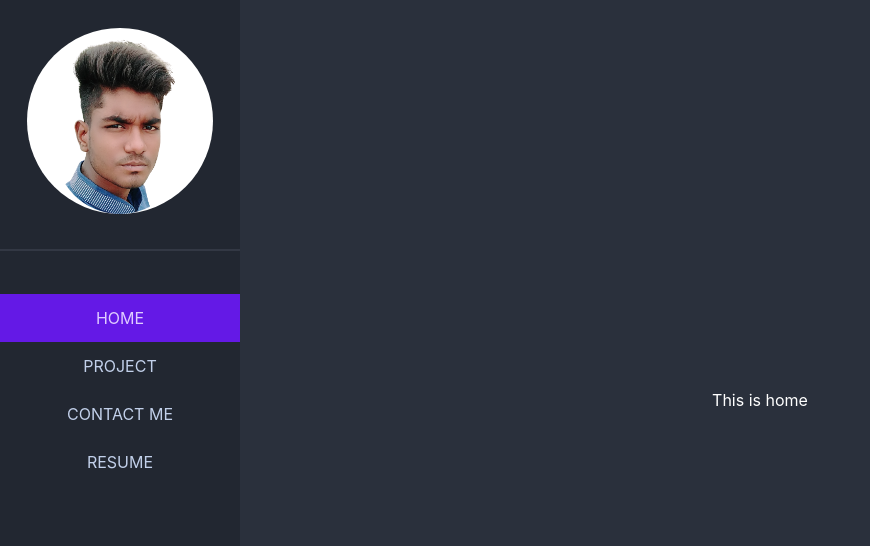
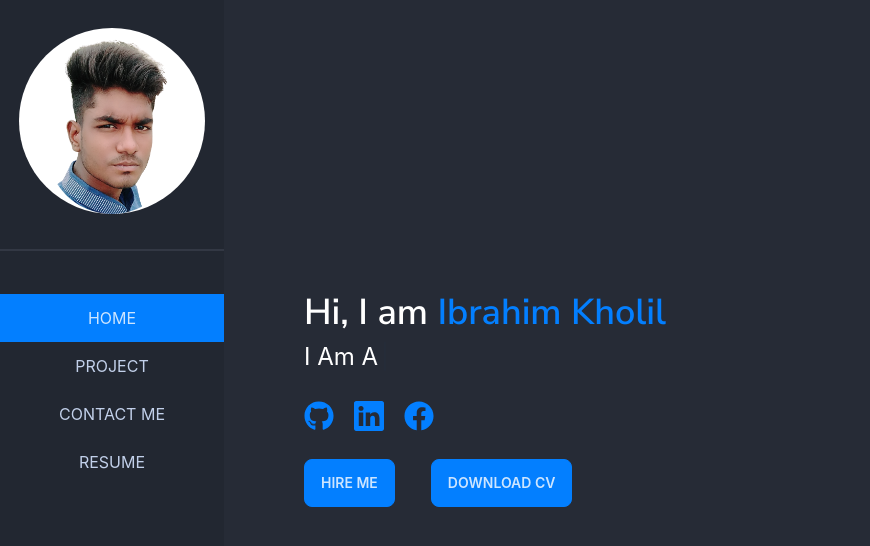
Before and after one commit to MdIbrahimKholil7/portfolio, a React (Create React App) app: page /home in a window 1280 px wide. Shown: the top 546 px of the page, without its empty margins (0-870 px from the left). Built offline with nearby package versions, Linux system fonts and the light colour scheme.

Commit message:
banner section complete

```diff
--- a/package.json
+++ b/package.json
@@ -9,8 +9,10 @@
     "daisyui": "^2.15.2",
     "react": "^18.1.0",
     "react-dom": "^18.1.0",
+    "react-icons": "^4.4.0",
     "react-router-dom": "^6.3.0",
     "react-scripts": "5.0.1",
+    "react-simple-typewriter": "^3.0.1",
     "web-vitals": "^2.1.4"
   },
   "scripts": {
--- a/src/App.css
+++ b/src/App.css
@@ -1,38 +1,4 @@
-.App {
-  text-align: center;
+@import url('https://fonts.googleapis.com/css2?family=Lobster&family=Montserrat:ital,wght@0,300;0,500;1,500&family=Nunito+Sans:wght@600&family=Oleo+Script&family=Oswald:wght@300;400&display=swap');
+.font{
+  font-family: 'Nunito Sans', sans-serif;
 }
-
-.App-logo {
-  height: 40vmin;
-  pointer-events: none;
-}
-
-@media (prefers-reduced-motion: no-preference) {
-  .App-logo {
-    animation: App-logo-spin infinite 20s linear;
-  }
-}
-
-.App-header {
-  background-color: #282c34;
-  min-height: 100vh;
-  display: flex;
-  flex-direction: column;
-  align-items: center;
-  justify-content: center;
-  font-size: calc(10px + 2vmin);
-  color: white;
-}
-
-.App-link {
-  color: #61dafb;
-}
-
-@keyframes App-logo-spin {
-  from {
-    transform: rotate(0deg);
-  }
-  to {
-    transform: rotate(360deg);
-  }
-}
--- /dev/null
+++ b/src/components/Home/Banner.js
@@ -0,0 +1,61 @@
+import React from 'react';
+import { FaGithub } from 'react-icons/fa';
+import { BsLinkedin } from 'react-icons/bs';
+import { FaFacebook } from 'react-icons/fa';
+import { Cursor, useTypewriter } from 'react-simple-typewriter'
+// import 'react-simple-typewriter/dist/index.css'
+const Banner = () => {
+
+    const { text } = useTypewriter({
+        words: [' Junior Web Developer', ' Frontend Developer'],
+        loop: 0,
+
+    })
+    return (
+        <div>
+            <div class=" w-full min-h-screen bg-base-200">
+                <div class="flex h-screen items-center justify-start px-20">
+                    <div class="max-w-lg text-left">
+                        <h1 class="text-4xl font-bold font">Hi, I am <span className='text-[#037fff]'>Ibrahim Kholil</span></h1>
+                        <div className='text-2xl mt-2'>
+                            I Am A
+                            <span className='text-[#037fff]'>
+                                {
+                                    text
+                                }
+                                <Cursor
+                                    cursorStyle='|'
+                                />
+                            </span>
+                        </div>
+                        <div className='flex my-7'>
+                            <a href="https://github.com/MdIbrahimKholil7" target='_blank' rel='noreferrer'><FaGithub
+                                className='text-3xl mr-5 text-primary'
+                            />
+                            </a>
+
+                            <a
+                                href="https://www.linkedin.com/feed/" target='_blank' rel='noreferrer'
+                            >
+                                <BsLinkedin
+                                    className='text-3xl mr-5 text-primary'
+                                />
+                            </a>
+                            <a
+                                href="https://web.facebook.com/" target='_blank' rel='noreferrer'
+                            >
+                                <FaFacebook
+                                    className='text-3xl mr-5 text-primary'
+                                />
+                            </a>
+                        </div>
+                        <button class="btn btn-primary mr-9">Hire Me</button>
+                        <a href="Ibrahim Kholil.pdf" download={true}><button class="btn btn-primary">Download Cv</button></a>
+                    </div>
+                </div>
+            </div>
+        </div >
+    );
+};
+
+export default Banner;
--- a/src/components/Home/Home.js
+++ b/src/components/Home/Home.js
@@ -1,9 +1,10 @@
 import React from 'react';
+import Banner from './Banner';
 
 const Home = () => {
     return (
         <div className='text-white'>
-            <h1>This is home</h1>
+            <Banner/>
         </div>
     );
 };
--- a/src/components/Home/Navbar.js
+++ b/src/components/Home/Navbar.js
@@ -6,7 +6,7 @@ const Navbar = ({ children }) => {
         <div>
             <div class="drawer drawer-mobile">
                 <input id="my-drawer-2" type="checkbox" class="drawer-toggle" />
-                <div class="drawer-content flex flex-col items-center justify-center">
+                <div class="drawer-content ">
                     {/* <!-- Page content here --> */}
                     {children}
                     <label for="my-drawer-2" class="btn btn-primary drawer-button lg:hidden">Open drawer</label>
@@ -14,7 +14,7 @@ const Navbar = ({ children }) => {
                 </div>
                 <div class="drawer-side">
                     <label for="my-drawer-2" class="drawer-overlay"></label>
-                    <ul class="menu text-center overflow-y-auto w-60 bg-base-300 text-base-content">
+                    <ul class="menu text-center overflow-y-auto w-56 bg-base-300 text-base-content">
                         {/* <!-- Sidebar content here --> */}
                         <div className='bg-white rounded-full relative w-[186px] h-[186px] mb-3 mx-auto mt-7'>
                             <img className='rounded-full w-[130px] h-[186px] mx-auto' src={img}  alt="" />
--- a/tailwind.config.js
+++ b/tailwind.config.js
@@ -10,7 +10,7 @@ module.exports = {
     themes: [
       {
         myTheme: {
-"primary": "#6419E6",
+"primary": "#037fff",
 "secondary": "#D926A9",
 "accent": "#1FB2A6",
 "neutral": "#191D24",
```
Also changed, not shown: 1 other file (tests, documents, lock files or other folders).
